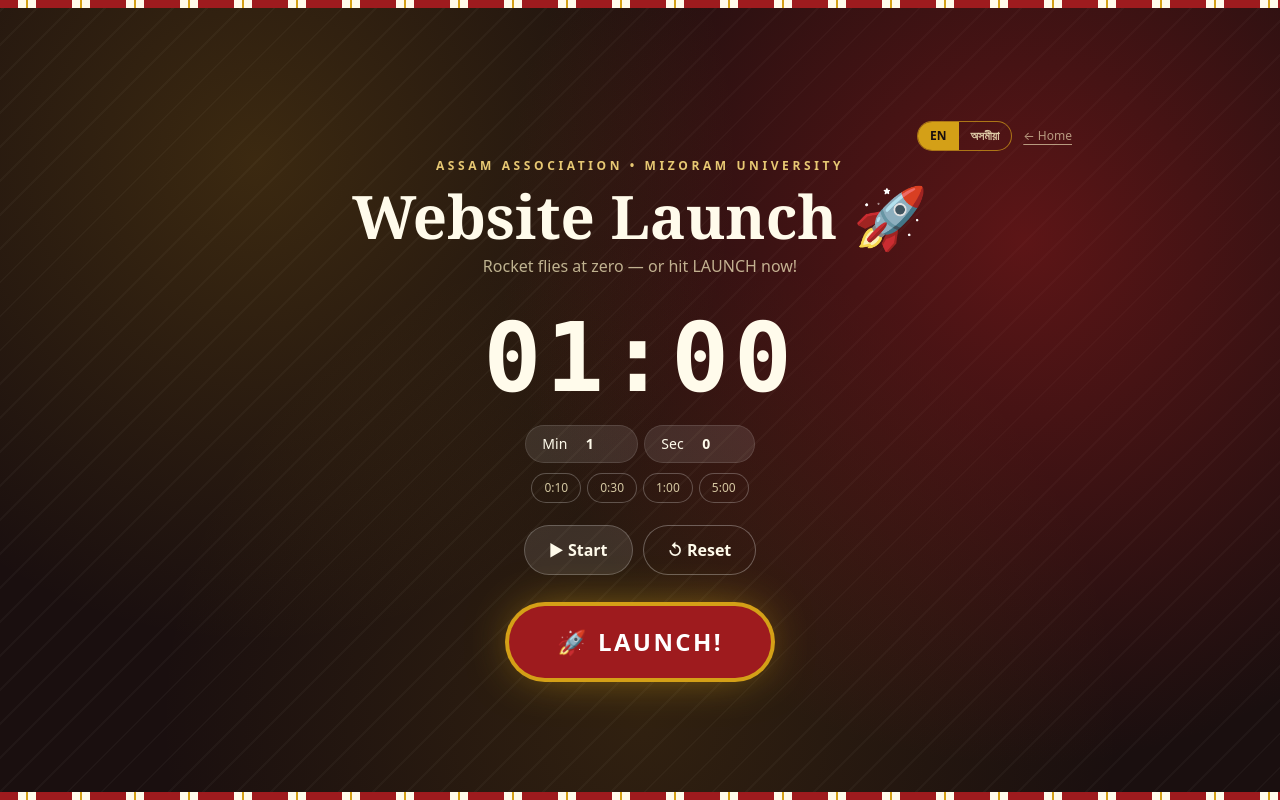
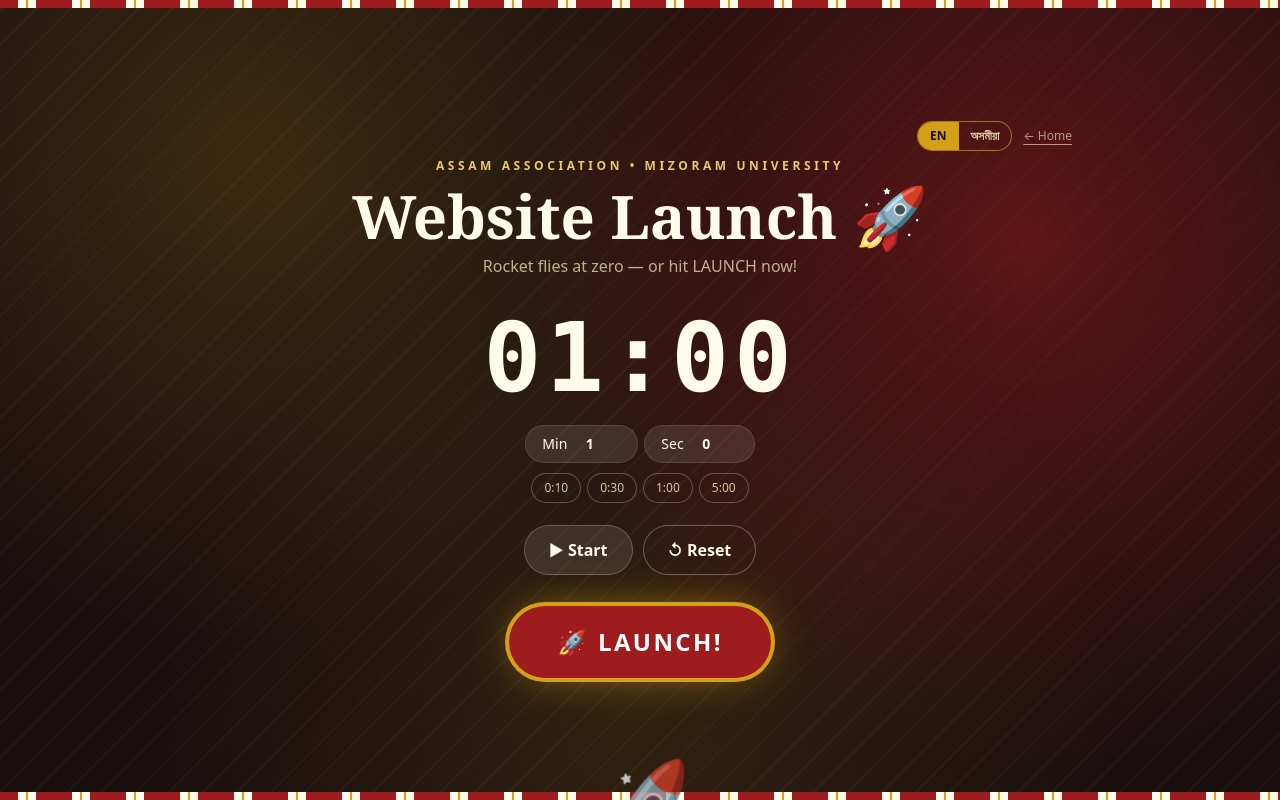
Before and after one commit to mrigangha/assam, a Next.js app: page /launch in a window 1280 px wide. Built offline with nearby package versions, Linux system fonts and the light colour scheme.

Commit message:
Launch page: fix rocket flight transition

```diff
--- a/src/app/launch/page.tsx
+++ b/src/app/launch/page.tsx
@@ -154,6 +154,7 @@
   const mm = String(Math.floor(left / 60)).padStart(2, "0");
   const ss = String(left % 60).padStart(2, "0");
   const urgent = left <= 10 && phase === "ready";
+  const rocketBottom = phase === "ready" ? "-15%" : "115%";
 
   return (
     <div className="min-h-screen hero-pattern text-amber-50 flex flex-col">
@@ -328,13 +329,12 @@
         )}
       </div>
 
-      {/* rocket overlay */}
-      {phase !== "ready" && (
+      {/* rocket overlay — always mounted so the flight transition animates */}
       <div
         aria-hidden
         className="pointer-events-none fixed left-1/2 -translate-x-1/2 z-30 transition-[bottom] ease-in"
         style={{
-            bottom: phase === "flying" ? "115%" : "-15%",
+          bottom: rocketBottom,
           transitionDuration: phase === "flying" ? "3600ms" : "0ms",
         }}
       >
@@ -352,7 +352,6 @@
               />
             ))}
         </div>
-      )}
 
       <div className="h-2 gamosa-strip" />
     </div>
```
Lines whose indentation alone changed are shown as unchanged.
